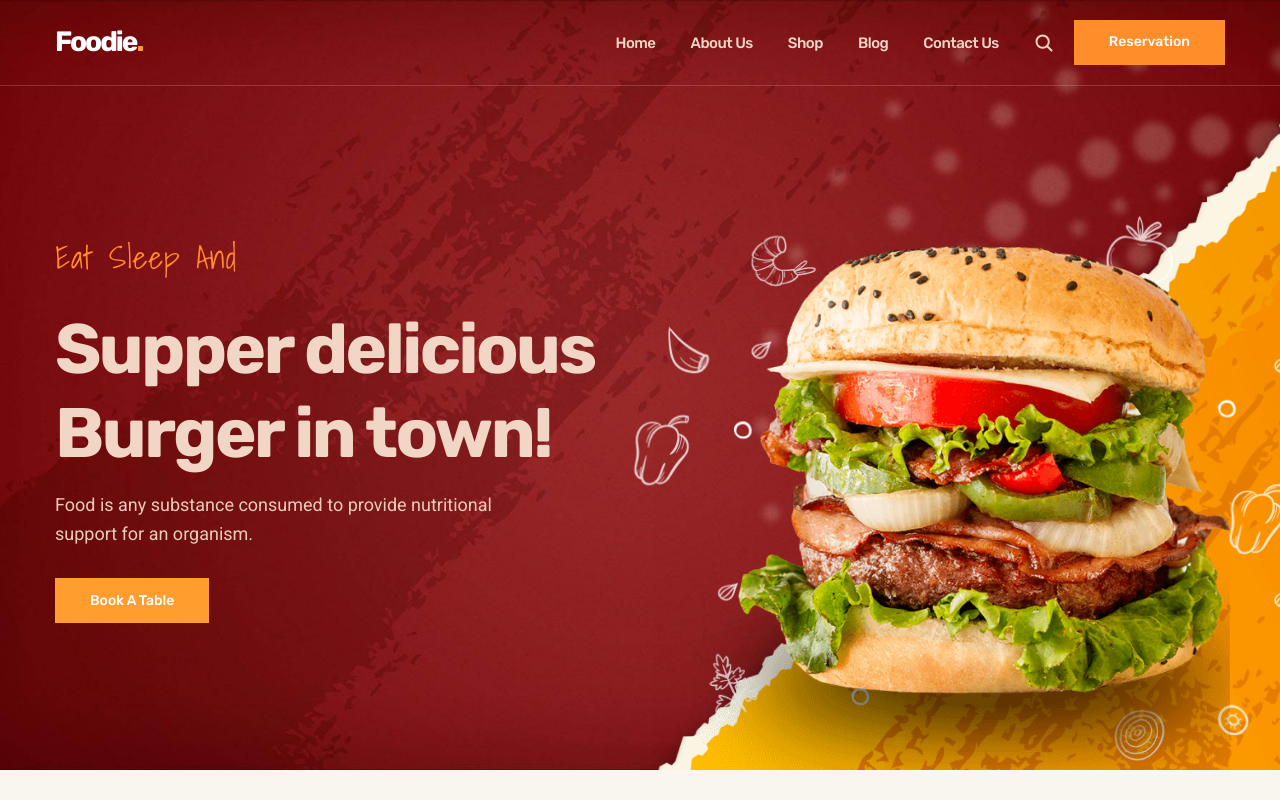
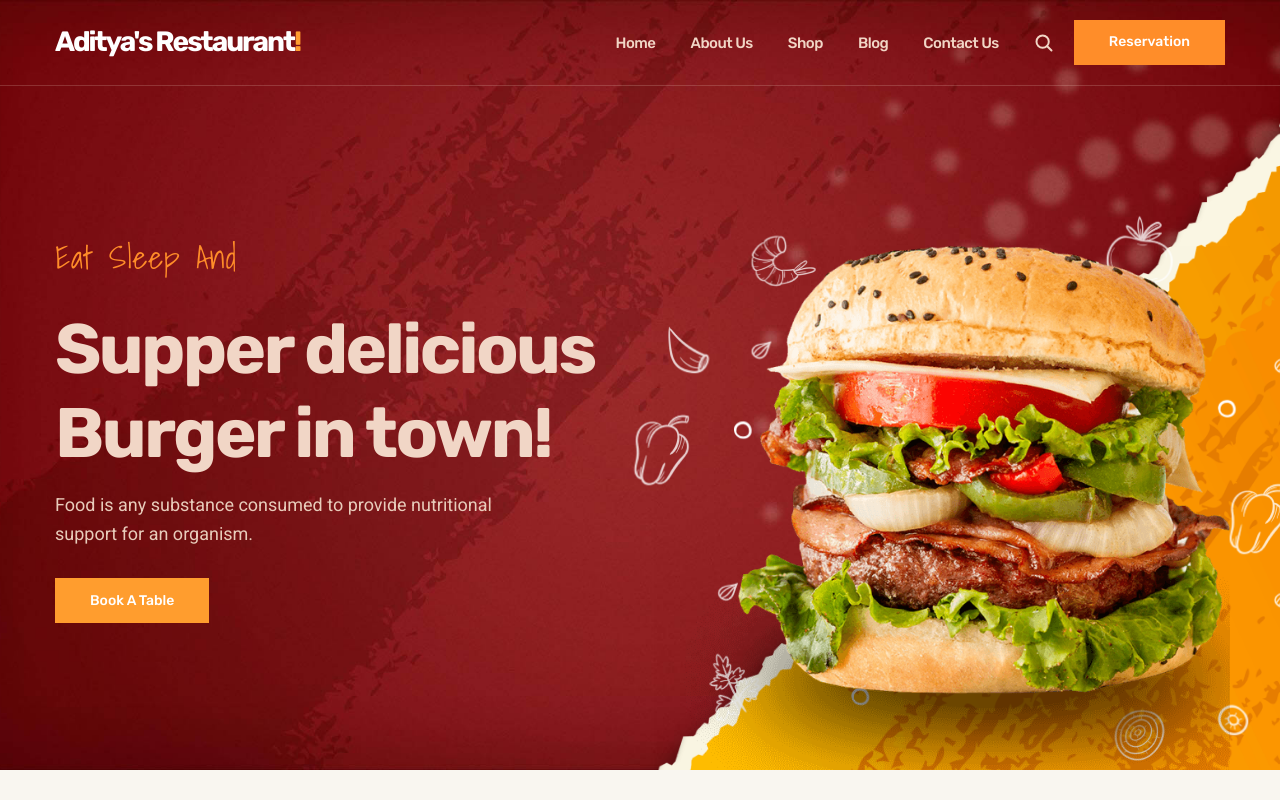
Before and after one commit to Hulksmash00/Adityas-Restaurant, a plain HTML site: page index.html in a window 1280 px wide. Shown: the top 800 px of the page. Drawn offline with nearby package versions, Linux system fonts and the light colour scheme.

Commit message:
Update index.html

```diff
--- a/index.html
+++ b/index.html
@@ -45,7 +45,7 @@
     <div class="container">
 
       <h1>
-        <a href="#" class="logo">Foodie<span class="span">.</span></a>
+        <a href="#" class="logo">Aditya's Restaurant<span class="span">!</span></a>
       </h1>
 
       <nav class="navbar" data-navbar>
```
